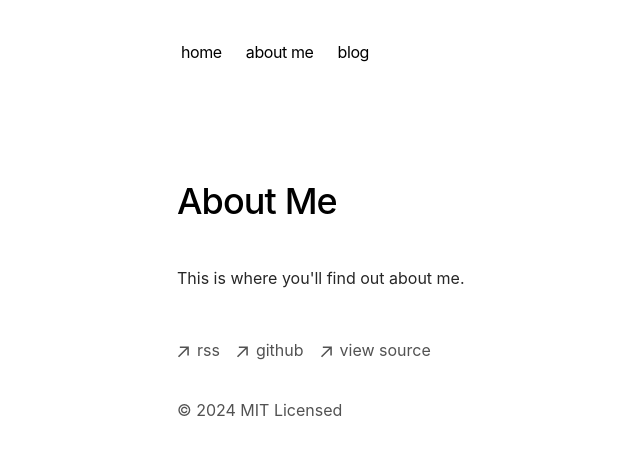
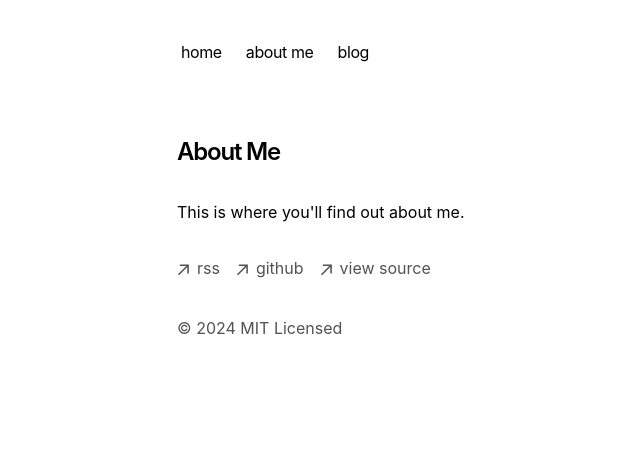
Before and after one commit to ricky-ultimate/ultimate.dev, a Next.js app: page /about in a window 1280 px wide. Shown: the top 454 px of the page, without its empty margins (175-815 px from the left). Built offline with nearby package versions, Linux system fonts and the light colour scheme.

Commit message:
refactor: minor style update

```diff
--- a/app/about/page.tsx
+++ b/app/about/page.tsx
@@ -2,12 +2,12 @@
 
 const AboutMe = () => {
   return (
-    <div className="prose">
-      <h1>About Me</h1>
+    <section>
+      <h1 className="font-semibold text-2xl mb-8 tracking-tighter">About Me</h1>
       <p>
         This is where you'll find out about me.
       </p>
-    </div>
+    </section>
   );
 };
 
```
